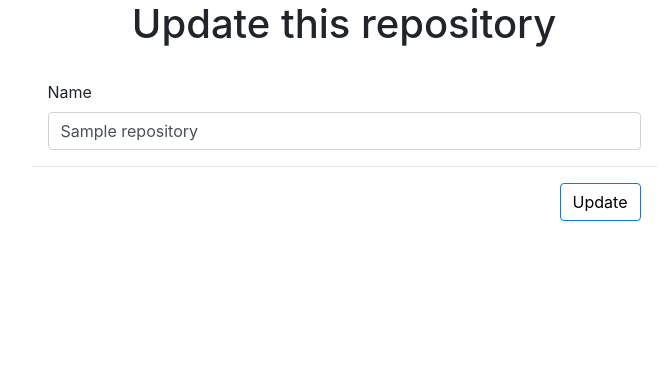
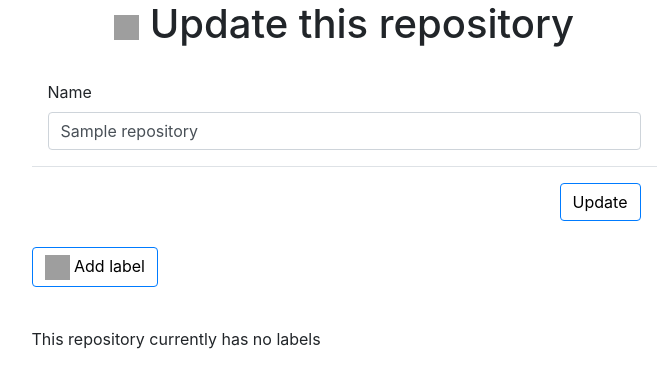
Before and after one commit to tim-master2020/UKS, a Django app: page /repository/1/detailRepository in a window 1280 px wide. Shown: the part 56-444 px from the top of the page, without its empty margins (296-968 px from the left). Run offline with Django 3.2, Linux system fonts and the light colour scheme; tables that the repository leaves empty hold one stand-in row (values such as "Sample post"); some libraries are stand-ins or nearby versions; grey boxes are pictures that could not be loaded.

Commit message:
added rendering repository labels on repository detail page and back button to all repositories page

```diff
--- a/github/github/templates/repository/detailRepository.html
+++ b/github/github/templates/repository/detailRepository.html
@@ -1,7 +1,14 @@
 {% extends 'base.html' %}
 {% block content %}
-  <h1 class="text-center mb-3">Update this repository</h1>
+<h1 class="text-center mb-3">
 
+  <a href="{% url 'repository:allRepositories' %}" style="cursor:pointer;">
+  {% load static %}
+  <img src="{% static 'media/arrow.png' %}" alt="My image" class="image">
+  </a>
+  Update this repository
+
+</h1>
 <form method="post" action="http://localhost:8000/repository/{{repoData.id}}/update">
   <div class="modal-body">
     {% csrf_token %}
@@ -13,8 +20,11 @@
     </div>
   </div>
   <div class="modal-footer">
-        <button type="submit" class="btn btn-primary" style="color:black;text-align:centar;background-Color:white">Update</button>
+    <button type="submit" class="btn btn-primary"
+      style="color:black;text-align:centar;background-Color:white">Update</button>
   </div>
 </form>
-
+<div style="padding-top:10px;padding-bottom: 10px;">
+  {% include 'label/all-labels.html' with id=repoData.id %}
+</div>
 {% endblock %}
```
Lines whose indentation alone changed are shown as unchanged.
